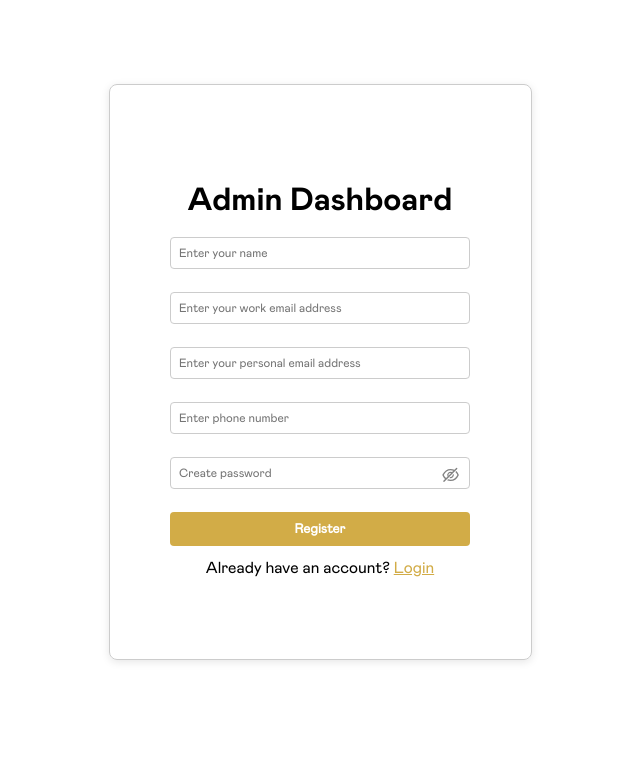
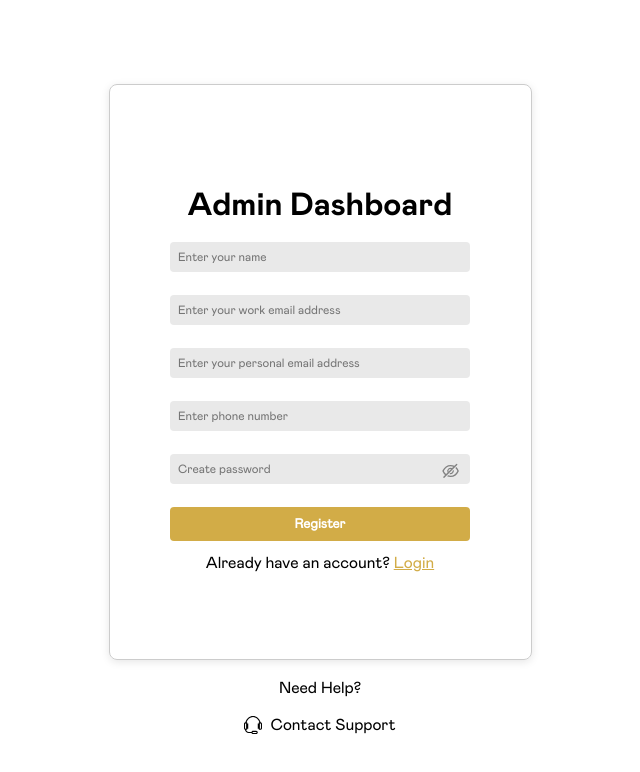
Before and after one commit to clinton401/soole-admin-hosting, a Next.js app: page /auth/register in a window 1280 px wide. Shown: the top 772 px of the page, without its empty margins (320-960 px from the left). Built offline with nearby package versions, Linux system fonts and the light colour scheme.

Commit message:
Fix: Login page and register page adjustment

```diff
--- a/config/variables.ts
+++ b/config/variables.ts
@@ -7,4 +7,4 @@ const getEnvVariable = (key: string): string => {
 };
 
 // export const API_URL = getEnvVariable("API_URL");
-export const NEXT_API_URL = "http://localhost:3001/api";
+export const NEXT_API_URL = "https://soole-backend.onrender.com/api";
--- a/src/app/auth/register/page.tsx
+++ b/src/app/auth/register/page.tsx
@@ -9,6 +9,7 @@ import SubmitButton from "@/app/components/SubmitButton";
 import { z } from "zod";
 import api from "../../../../config/api";
 import { AiOutlineEye, AiOutlineEyeInvisible } from 'react-icons/ai';
+import { HeadPhoneIcon } from "@/app/components/Icons";
 
 export default function Register() {
   const [formData, setFormData] = useState<z.infer<typeof RegisterSchema>>({
@@ -77,6 +78,7 @@ export default function Register() {
   };
 
   return (
+    <>
     <div className="auth-container">
       <h1 className="ff-Mabry-Pro-bold">Admin Dashboard</h1>
       <form onSubmit={handleRegister}>
@@ -88,6 +90,7 @@ export default function Register() {
           minLength={3}
           maxLength={50}
           required
+          className=""
         />
         <input
           disabled={isPending}
@@ -141,5 +144,15 @@ export default function Register() {
         Already have an account? <a href="/auth/login">Login</a>
       </p>
     </div>
+    <div
+      className="d-flex flex-column align-center justify-center text-center p-1"
+    >
+      <p className="mb-1">Need Help?</p>
+      <span className="align-center d-flex gap-0-5">
+        <HeadPhoneIcon />
+        Contact Support
+      </span>
+    </div>
+    </>
   );
 }
--- a/src/app/components/Icons.tsx
+++ b/src/app/components/Icons.tsx
@@ -357,3 +357,13 @@ export const EyeOffIcon: React.FC = () => (
     />
   </svg>
 );
+
+
+export const HeadPhoneIcon: React.FC = () => (
+
+
+<svg width="18px" height="18px" viewBox="0 0 17 17" version="1.1" xmlns="http://www.w3.org/2000/svg">
+	<path d="M15.668 6.017c-0.957-3.557-3.863-6.017-7.168-6.017-3.295 0-6.212 2.464-7.168 6.017-0.747 0.082-1.332 0.712-1.332 1.483v4c0 0.625 0.382 1.16 0.924 1.385 0.194 1.747 1.663 3.115 3.461 3.115h2.707c0.207 0.581 0.757 1 1.408 1h3c0.827 0 1.5-0.673 1.5-1.5s-0.673-1.5-1.5-1.5h-3c-0.651 0-1.201 0.419-1.408 1h-2.707c-1.208 0-2.217-0.86-2.449-2h1.064v-1h1v-5h-1v-1h-0.606c0.913-2.961 3.352-5 6.106-5 2.762 0 5.193 2.037 6.106 5h-0.606v1h-1v5h1v1h1.506c0.824 0 1.494-0.673 1.494-1.5v-4c0-0.771-0.585-1.401-1.332-1.483zM8.5 15h3c0.275 0 0.5 0.224 0.5 0.5s-0.225 0.5-0.5 0.5h-3c-0.275 0-0.5-0.224-0.5-0.5s0.225-0.5 0.5-0.5zM2 12h-0.506c-0.272 0-0.494-0.224-0.494-0.5v-4c0-0.276 0.222-0.5 0.494-0.5h0.506v5zM16 11.5c0 0.276-0.222 0.5-0.494 0.5h-0.506v-5h0.506c0.272 0 0.494 0.224 0.494 0.5v4z" fill="#000000" />
+</svg>
+
+);
--- a/src/app/users/page.tsx
+++ b/src/app/users/page.tsx
@@ -1,6 +1,5 @@
 "use client";
 import React, { FC, useEffect, useState } from "react";
-import mapboxgl from "mapbox-gl";
 import { ListFilter, Search } from "lucide-react";
 import useInfiniteScroll from "../../../hooks/use-infinite-scroll";
 import api from "../../../config/api";
--- a/src/styles/basics/_helper.scss
+++ b/src/styles/basics/_helper.scss
@@ -273,6 +273,28 @@
 
 }
 
+@include responsive.responsive-options('p'){
+
+    &-1 {
+        padding: 1rem;
+    }
+
+    &-2{
+        padding: 2rem;
+    }
+    &-3{
+        padding: 3rem;
+    }
+    &-4{
+        padding: 4rem;
+    }
+
+    &-auto{
+        padding: auto;
+    }
+
+}
+
 
 @include responsive.responsive-options('px'){
 
@@ -392,6 +414,9 @@
 
 @include responsive.responsive-options ('gap'){
 
+    &-0-5 {
+        gap: 0.5rem;
+    }
     &-1 {
         gap: 1rem;
     }
--- a/src/styles/components/auth.scss
+++ b/src/styles/components/auth.scss
@@ -56,9 +56,11 @@ $container-width: 400px;
       margin-bottom: 8px;
       padding: $input-padding;
       width: 300px;
-      border: 1px solid $border-color;
+      border: 0px solid $border-color;
       border-radius: 4px;
       font-size: 14px;
+      background-color: #e9e9e9;
+
 
       &:focus {
         outline: none;
```
Also changed, not shown: src/app/auth/login/page.tsx (+15 -3 lines).
